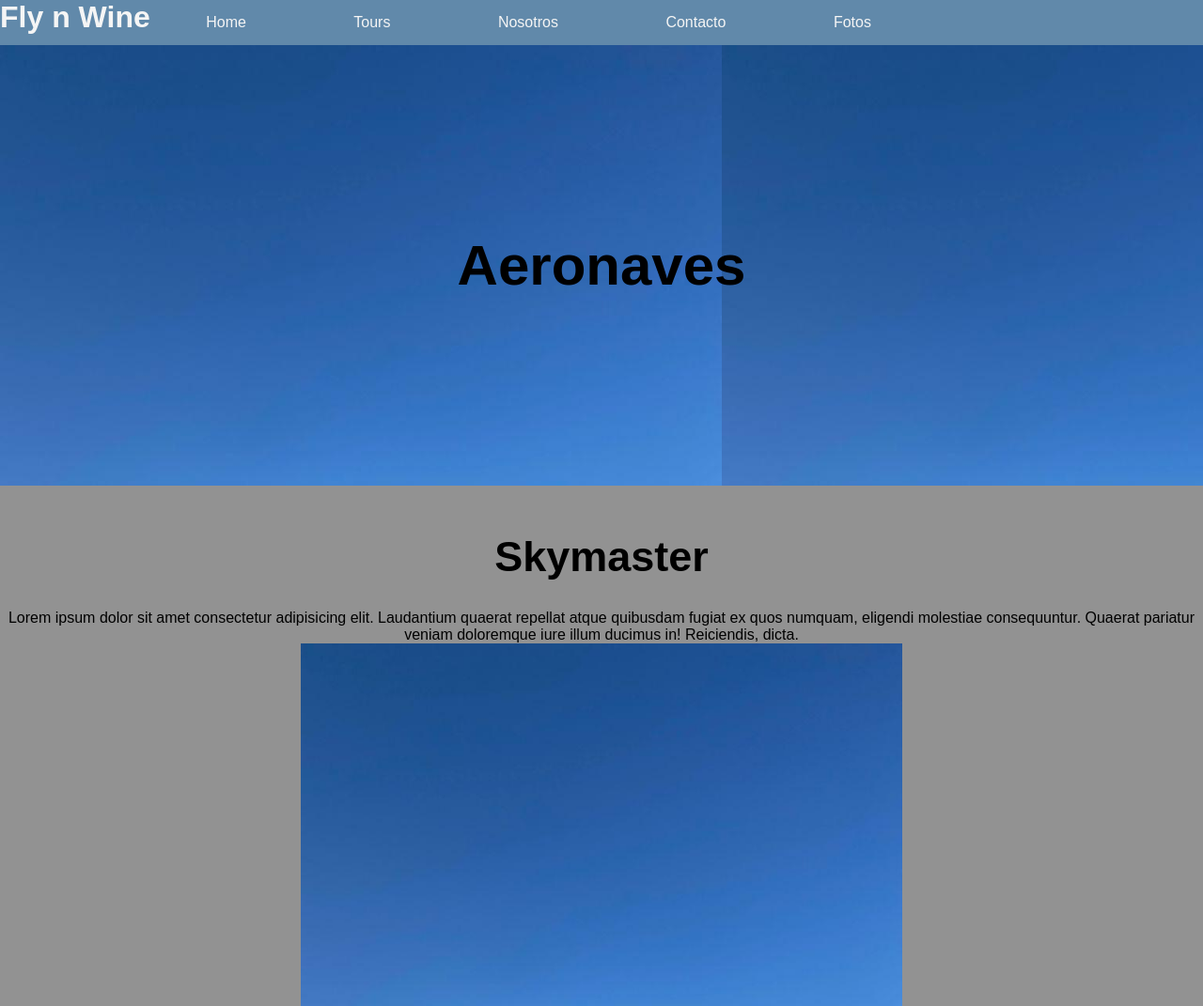
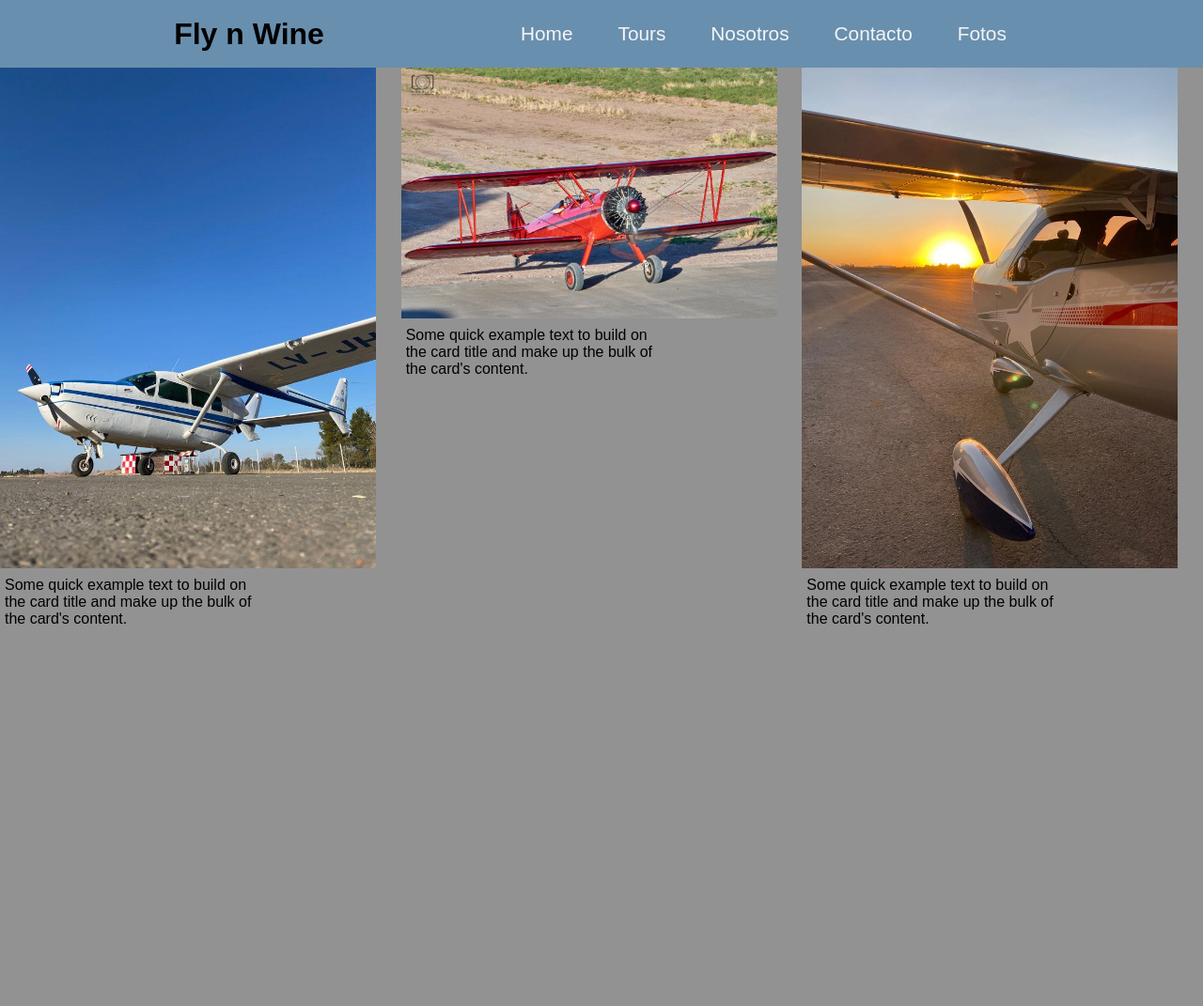
Before and after one commit to AxelVanDitmar/SkymasterVanDitmar, a plain HTML site: page pages/Fotos.html in a window 1280 px wide. Shown: the top 1071 px of the page at 94% size. Drawn offline with nearby package versions, Linux system fonts and the light colour scheme.

Commit message:
modificando pestaña Fotos

```diff
--- a/css/Styles.css
+++ b/css/Styles.css
@@ -9,41 +9,38 @@
 /* menu general */
 
 header{
-    background-color: rgb(97, 137, 170);
+    display: flex;
+    justify-content: space-between;
+    background-color: rgba(97, 137, 170, 0.945);
     position: sticky;
     top: 0px;
-
-    /* poner display flex si quisiera solucionarlo facil */
-}
-
-/* titulo */
-
-header div{
-    color: whitesmoke;
-    display: inline-block;
 }
 
 /* menu */
 
-.menu{
-    z-index: 3;
-    display: inline-block;
+header{
+    display: flex;
+    align-items: center;
+    justify-content: space-evenly;
+}
 
+.menu ul{
+    list-style: none;
+    display: flex;
 }
 
 .menu ul li{
-    list-style: none;
-    display: inline-block;
-    margin: 10px;
-    padding: 5px;
-
+    margin: 1.5rem;
 }
 
 .menu ul li a{
     color: whitesmoke;
     text-decoration: none;
-    text-align: center;
-    margin: 40px;
+    font-size: 1.3rem;
+}
+
+.logo{
+    width: 50%;
 }
 
 /* texto seccion principal */
@@ -239,36 +236,39 @@ footer p{
 
 /* titulo FOTOS */
 
-.titulo-fotos{
-    text-align: center;
-    font-size: 60px;
-    margin-bottom: 50px;
-    padding: 200px;
-    background-image: url(../img/skymaster.jpg);
-}
+
 
 /*seccion de contenido FOTOS */
 
-.aviones{
-    width: 100%;
-    margin-bottom: 40px;
-    text-align: center;
+.main-fotos{
+    display: grid;
+    grid-template-columns: ;
+    grid-template-rows: ;
+    grid-template-areas: "cardUno cardDos cardTres"
+                        "card-body-uno card-body-dos card-body-tres";
 }
 
-.aviones-nombre{
-    width: 100%;
-    margin-bottom: 30px;
-    font-size: 45px;
-
+.cardUno{
+    grid-area: cardUno;
+}
+.cardDos{
+    grid-area: cardDos;
+}
+.cardTres{
+    grid-area: cardTres;
+}
+.card-body-uno{
+    grid-area: card-body-uno;
+}
+.card-body-dos{
+    grid-area: card-body-dos;
+}
+.card-body-tres{
+    grid-area: card-body-tres;
 }
 
-.aviones-descripcion{
-    width: 100%;
-    text-align: center;
-}
-
-.aviones-foto{
-    width: 50%;
+.card-img-top{
+    width: 25rem;
 }
 
 /* animaciones menu */
@@ -277,3 +277,6 @@ footer p{
     transform: scale(1.2);
     transition: 0.5s;
 }
+
+
+/* media queries */
--- a/pages/Fotos.html
+++ b/pages/Fotos.html
@@ -32,23 +32,26 @@
             </ul>
         </nav>
     </header>
-    <main>
-        <h3 class="titulo-fotos">Aeronaves</h3>
-        <div class="aviones">
-            <h4 class="aviones-nombre"> Skymaster </h4>
-            <p class="aviones-descripcion">Lorem ipsum dolor sit amet consectetur adipisicing elit. Laudantium quaerat repellat atque quibusdam fugiat ex quos numquam, eligendi molestiae consequuntur. Quaerat pariatur veniam doloremque iure illum ducimus in! Reiciendis, dicta.</p>
-            <img class="aviones-foto" src="../img/skymaster.jpg" alt="avion skymaster">
-        </div>
-        <div class="aviones">
-            <h4 class="aviones-nombre"> Stearman </h4>
-            <p class="aviones-descripcion">Lorem ipsum dolor sit amet, consectetur adipisicing elit. A aspernatur facilis nostrum debitis quaerat blanditiis labore eius iure voluptate sequi, fugiat dolores. Quibusdam ipsum fugiat tenetur quaerat eum minus laborum?</p>
-            <img class="aviones-foto" src="../img/stearman.jpg" alt="avion stearman">
-        </div>
-        <div class="aviones">
-            <h4 class="aviones-nombre"> Tecnam </h4>
-            <p class="aviones-descripcion">Lorem ipsum, dolor sit amet consectetur adipisicing elit. Ex ea aliquam voluptates veniam nisi vel vero voluptas accusantium ab deleniti, sed nobis culpa necessitatibus, quibusdam nostrum doloremque eveniet ad voluptatem.</p>
-            <img class="aviones-foto" src="../img/ebff5513-e02a-4c59-98e9-c02deb983c55.jpg" alt="">
-        </div>
+
+    <main class="main-fotos">
+        <div class="cardUno" style="width: 18rem;">
+            <img src="../img/skymaster.jpg" class="card-img-top" alt="skymaster">
+            <div class="card-body-uno">
+              <p class="card-text-uno">Some quick example text to build on the card title and make up the bulk of the card's content.</p>
+            </div>
+          </div>
+          <div class="cardDos" style="width: 18rem;">
+            <img src="../img/stearman.jpg" class="card-img-top" alt="stearman">
+            <div class="card-body-dos">
+              <p class="card-text-dos">Some quick example text to build on the card title and make up the bulk of the card's content.</p>
+            </div>
+          </div>
+          <div class="cardTres" style="width: 18rem;">
+            <img src="../img/ebff5513-e02a-4c59-98e9-c02deb983c55.jpg" class="card-img-top" alt="tecnam">
+            <div class="card-body-tres">
+              <p class="card-text-tres">Some quick example text to build on the card title and make up the bulk of the card's content.</p>
+            </div>
+          </div>
     </main>
 
     <footer>
@@ -56,5 +59,8 @@
         <p> Visita nuestras redes sociales </p>
 
     </footer>
+
+    <!-- JavaScript Bundle with Popper -->
+<script src="https://cdn.jsdelivr.net/npm/bootstrap@5.2.0/dist/js/bootstrap.bundle.min.js" integrity="sha384-A3rJD856KowSb7dwlZdYEkO39Gagi7vIsF0jrRAoQmDKKtQBHUuLZ9AsSv4jD4Xa" crossorigin="anonymous"></script>
 </body>
 </html>
```
Also changed, not shown: index.html (+3 -1 lines), img/logoSkymaster.png (added).
